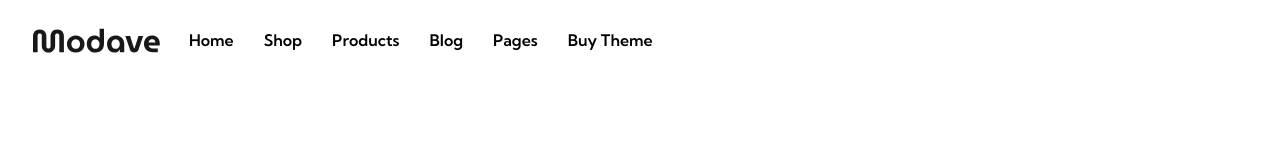
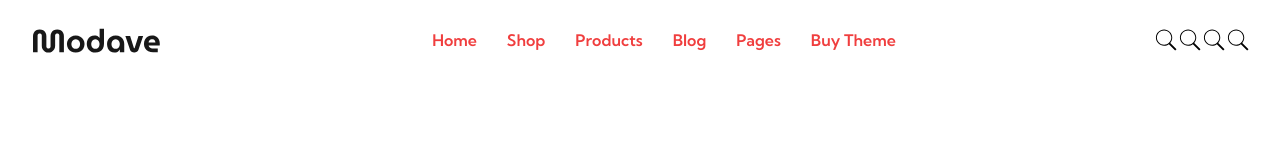
Before and after one commit to 4072-jenish/tellwind-second-pr, a website: page src/index.html in a window 1280 px wide. Drawn offline with Linux system fonts and the light colour scheme; files whose address does not match are found by name.

Commit message:
tellwind update 30/12/2024

```diff
--- a/src/index.html
+++ b/src/index.html
@@ -1,3 +1,8 @@
+
+
+<!-- https://themesflat.co/html/modave/home-decor.html -->
+
+
 <!DOCTYPE html>
 <html lang="en">
 <head>
@@ -11,8 +16,8 @@
     <body style="font-family: 'Kumbh Sans' ;">
 
         <!-- HEADER -->
-        <header class="fixed">
-            <div class="2xl:container mx-[30px] my-[28px] flex justify-center">
+        <header class="">
+            <div class="2xl:container mx-[30px] my-[28px] flex justify-between">
                 <div class="header-logo">
                     <img src="../img/logo.svg" alt="logo" title="logo">
                 </div>
@@ -41,8 +46,27 @@
                     </div>
                 </div>
                 <div class="header-icons">
-                    <ul>
-                        <li></li>
+                    <ul class="flex">
+                        <li class="size-[24px]">
+                            <svg xmlns="http://www.w3.org/2000/svg" x="0px" y="0px" width="24" height="24" viewBox="0 0 50 50">
+                            <path d="M 21 3 C 11.622998 3 4 10.623005 4 20 C 4 29.376995 11.622998 37 21 37 C 24.712383 37 28.139151 35.791079 30.9375 33.765625 L 44.085938 46.914062 L 46.914062 44.085938 L 33.886719 31.058594 C 36.443536 28.083 38 24.223631 38 20 C 38 10.623005 30.377002 3 21 3 z M 21 5 C 29.296122 5 36 11.703883 36 20 C 36 28.296117 29.296122 35 21 35 C 12.703878 35 6 28.296117 6 20 C 6 11.703883 12.703878 5 21 5 z"></path>
+                            </svg>
+                        </li>
+                        <li class="size-[24px]">
+                            <svg xmlns="http://www.w3.org/2000/svg" x="0px" y="0px" width="24" height="24" viewBox="0 0 50 50">
+                            <path d="M 21 3 C 11.622998 3 4 10.623005 4 20 C 4 29.376995 11.622998 37 21 37 C 24.712383 37 28.139151 35.791079 30.9375 33.765625 L 44.085938 46.914062 L 46.914062 44.085938 L 33.886719 31.058594 C 36.443536 28.083 38 24.223631 38 20 C 38 10.623005 30.377002 3 21 3 z M 21 5 C 29.296122 5 36 11.703883 36 20 C 36 28.296117 29.296122 35 21 35 C 12.703878 35 6 28.296117 6 20 C 6 11.703883 12.703878 5 21 5 z"></path>
+                            </svg>
+                        </li>
+                        <li class="size-[24px]">
+                            <svg xmlns="http://www.w3.org/2000/svg" x="0px" y="0px" width="24" height="24" viewBox="0 0 50 50">
+                            <path d="M 21 3 C 11.622998 3 4 10.623005 4 20 C 4 29.376995 11.622998 37 21 37 C 24.712383 37 28.139151 35.791079 30.9375 33.765625 L 44.085938 46.914062 L 46.914062 44.085938 L 33.886719 31.058594 C 36.443536 28.083 38 24.223631 38 20 C 38 10.623005 30.377002 3 21 3 z M 21 5 C 29.296122 5 36 11.703883 36 20 C 36 28.296117 29.296122 35 21 35 C 12.703878 35 6 28.296117 6 20 C 6 11.703883 12.703878 5 21 5 z"></path>
+                            </svg>
+                        </li>
+                        <li class="size-[24px]">
+                            <svg xmlns="http://www.w3.org/2000/svg" x="0px" y="0px" width="24" height="24" viewBox="0 0 50 50">
+                            <path d="M 21 3 C 11.622998 3 4 10.623005 4 20 C 4 29.376995 11.622998 37 21 37 C 24.712383 37 28.139151 35.791079 30.9375 33.765625 L 44.085938 46.914062 L 46.914062 44.085938 L 33.886719 31.058594 C 36.443536 28.083 38 24.223631 38 20 C 38 10.623005 30.377002 3 21 3 z M 21 5 C 29.296122 5 36 11.703883 36 20 C 36 28.296117 29.296122 35 21 35 C 12.703878 35 6 28.296117 6 20 C 6 11.703883 12.703878 5 21 5 z"></path>
+                            </svg>
+                        </li>
                     </ul>
                 </div>
             </div>
```
Also changed, not shown: src/output.css.
